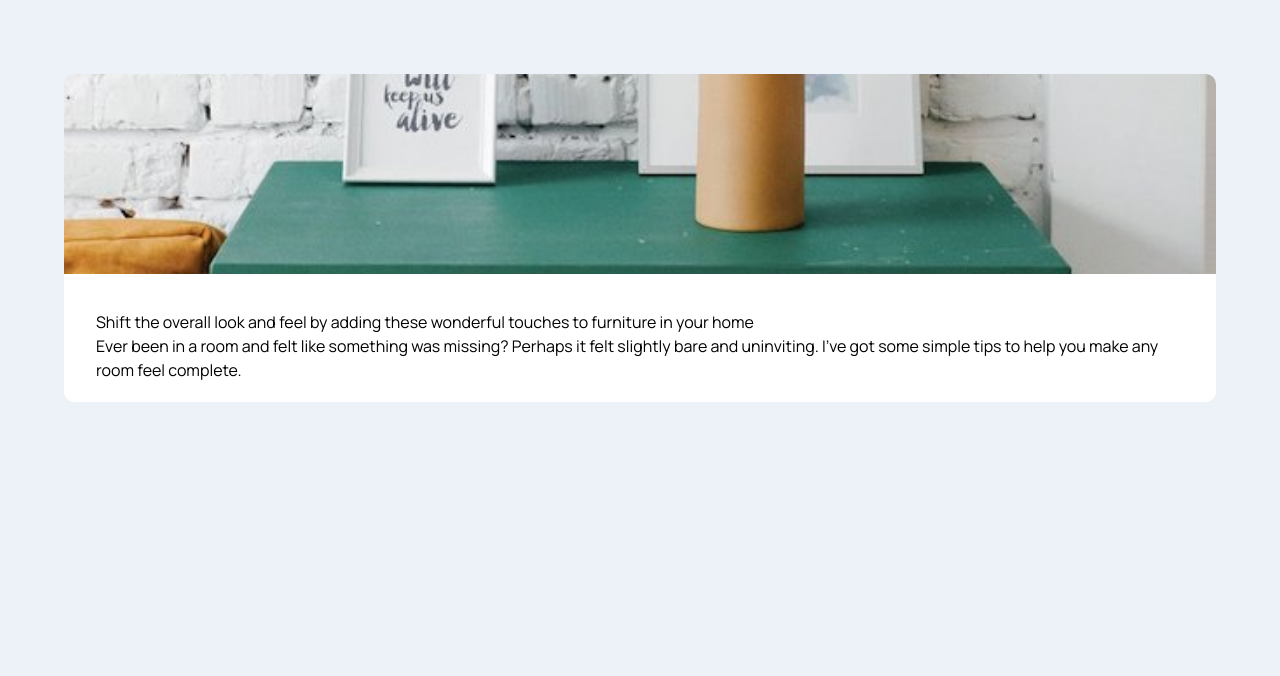
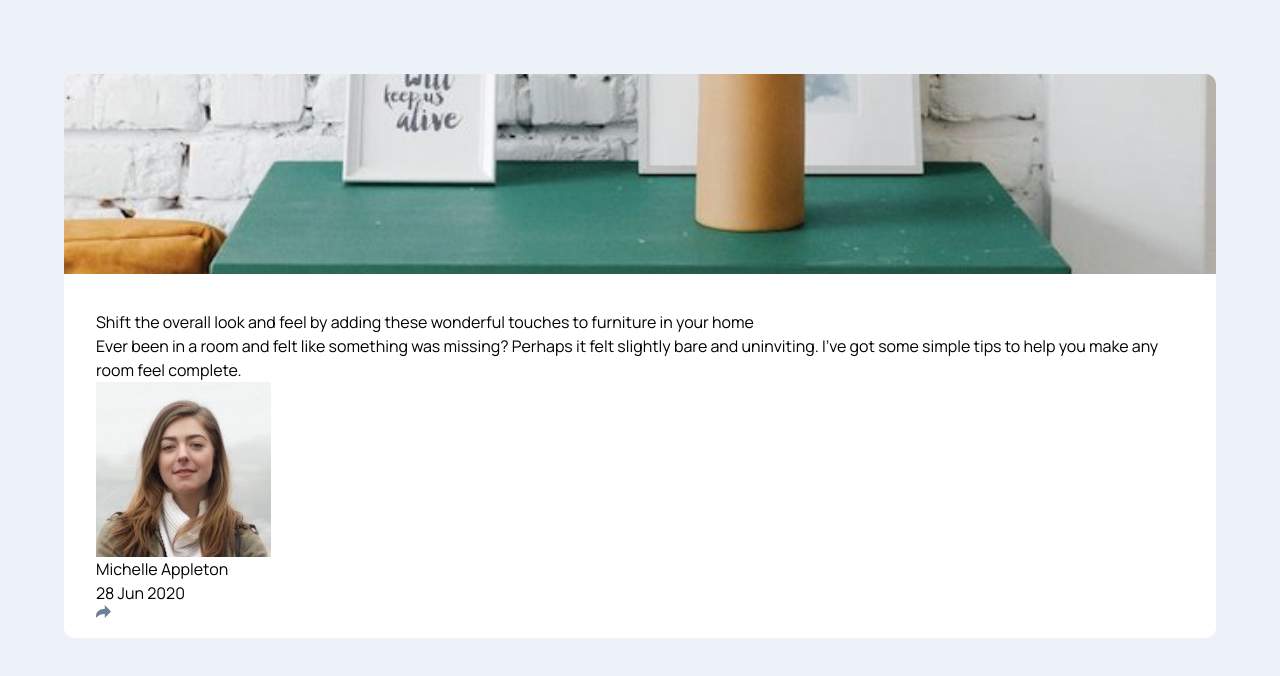
Before and after one commit to tdimnet/Article-preview-component, a plain HTML site: page index.html in a window 1280 px wide. Drawn offline with Linux system fonts and the light colour scheme.

Commit message:
Finish adding the content

```diff
--- a/css/main.css
+++ b/css/main.css
@@ -5,7 +5,7 @@
   --desaturated-dark-blue: hsl(214, 17%, 51%);
   --grayish-blue: hsl(212, 23%, 69%);
   --light-grayish-blue: hsl(210, 46%, 95%);
-  --white: #FFF;
+  --white: #fff;
 
   --ff-manrope: "Manrope", sans-serif;
 
@@ -26,12 +26,12 @@ body {
   border-radius: 10px;
   overflow: hidden;
   background-color: var(--white);
+}
 
-  .product-image {
-    height: 200px;
-    width: 100%;
-    object-fit: cover;
-  }
+.product-image {
+  height: 200px;
+  width: 100%;
+  object-fit: cover;
 }
 
 .inner-content {
--- a/index.html
+++ b/index.html
@@ -36,7 +36,12 @@
           slightly bare and uninviting. I’ve got some simple tips to help you make
           any room feel complete.
         </p>
-        <footer></footer>
+        <footer>
+          <img class="profile-picture" src="./images/avatar-michelle.jpg" alt="Michelle Appleton">
+          <p class="advisor-name">Michelle Appleton</p>
+          <p class="date">28 Jun 2020</p>
+          <img class="share-icon" src="./images/icon-share.svg" alt="Share icon">
+        </footer>
       </div>
     </main>
     <!-- Shift the overall look and feel by adding these wonderful
```
